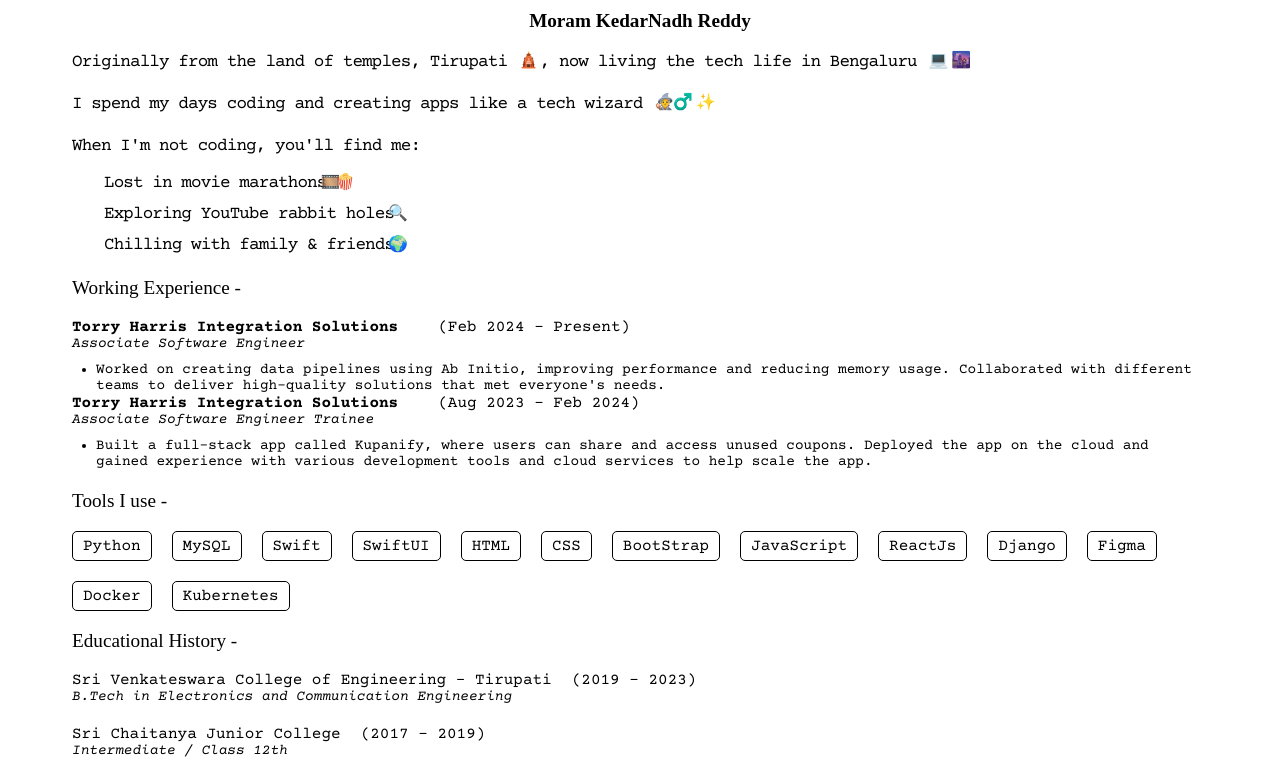
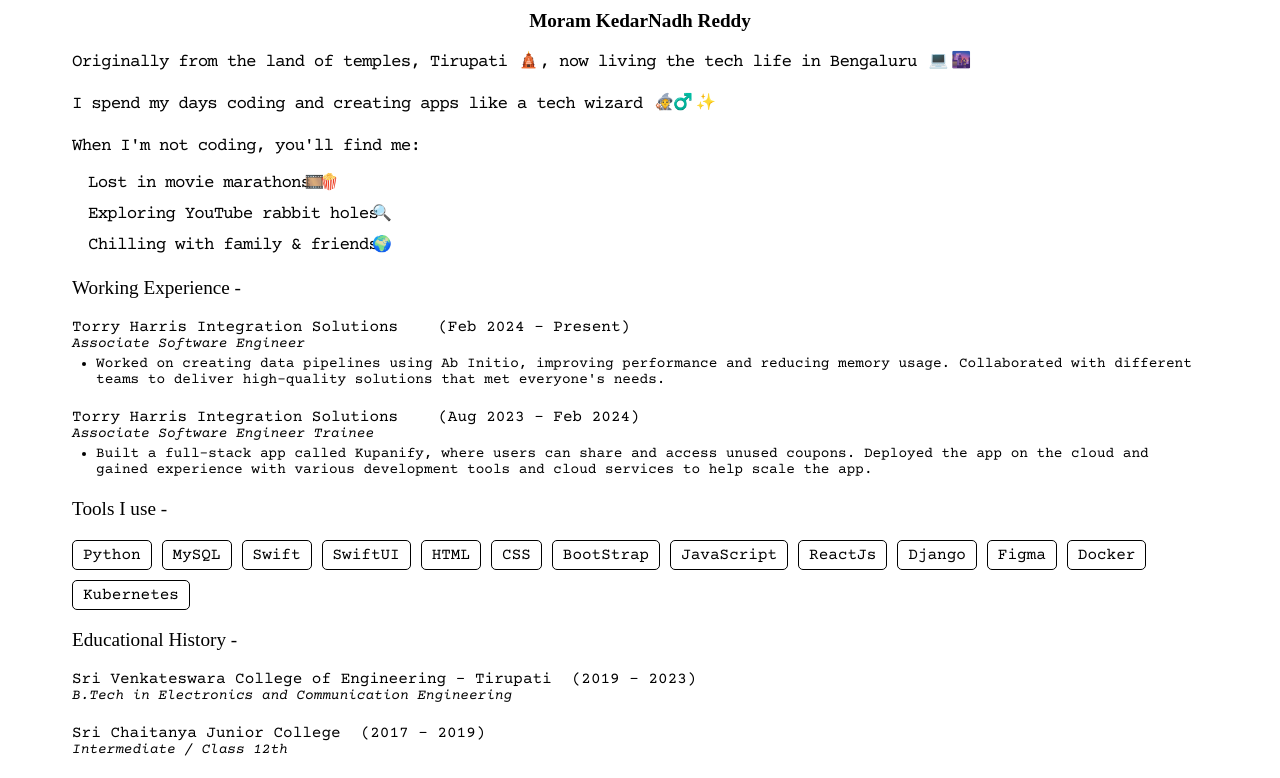
Before and after one commit to Kedar-Nadh/mknr, a React (Create React App) app: page /about in a window 1280 px wide. Shown: the part 440-1218 px from the top of the page. Built offline with nearby package versions, Linux system fonts and the light colour scheme; a web font is replaced by a local one.

Commit message:
Update about.css

```diff
--- a/src/about.css
+++ b/src/about.css
@@ -38,16 +38,11 @@
   letter-spacing: -0.05em;
   line-height: 1.4;
   margin-bottom: 0.8rem;
-}
-
-
-.About--subgroup {
-  margin: 1rem 0;
+  list-style-type: disc;
 }
 
 .About--subgroup ul {
   padding-left: 1.5rem;
-  margin: 0.5rem 0 0 1rem;
   list-style-position: outside;
 }
 
@@ -80,12 +75,11 @@
   display: flex;
   justify-content: flex-start;
   gap: 20px;
-  margin-bottom: 10px;
+  margin-bottom: 4px;
 }
 
 .About--work-item-company {
   margin: 0px;
-  font-weight: bold;
   padding-right: 20px;
 }
 
@@ -100,6 +94,7 @@
   margin: 0px;
   list-style-type: disc;
   margin-left: 1.5rem;
+  margin-bottom: 20px;
 }
 
 .About--work-item-duration {
@@ -112,7 +107,7 @@
   display: flex;
   align-items: center;
   flex-wrap: wrap;
-  gap: 20px;
+  gap: 10px;
 }
 
 .About--skills-item {
@@ -168,7 +163,7 @@
   .About--work-item {
     align-items: flex-start;
     flex-direction: column;
-    margin-bottom: 20px;
+    margin-bottom: 4px;
     gap: 0px;
   }
 
```
